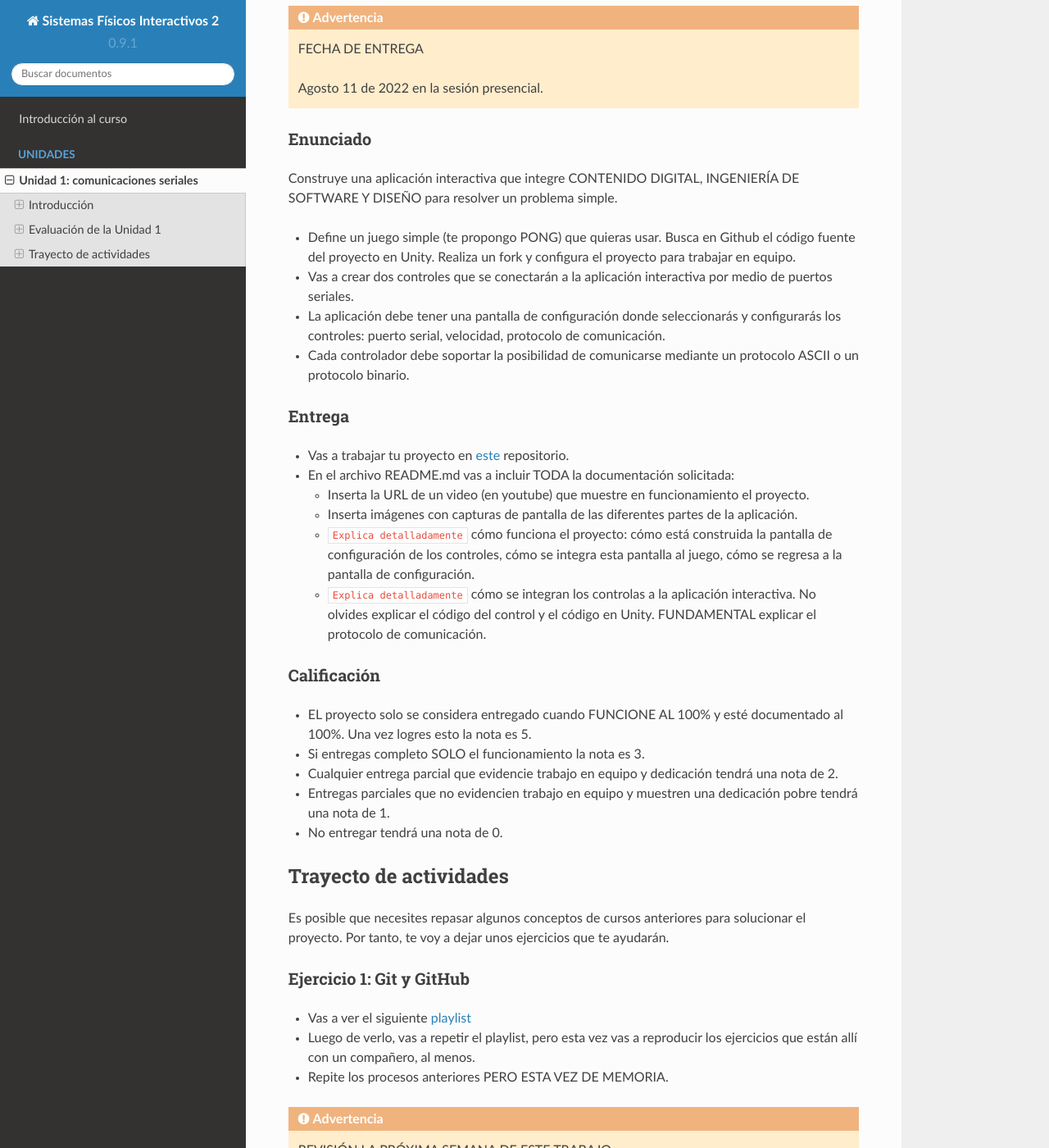
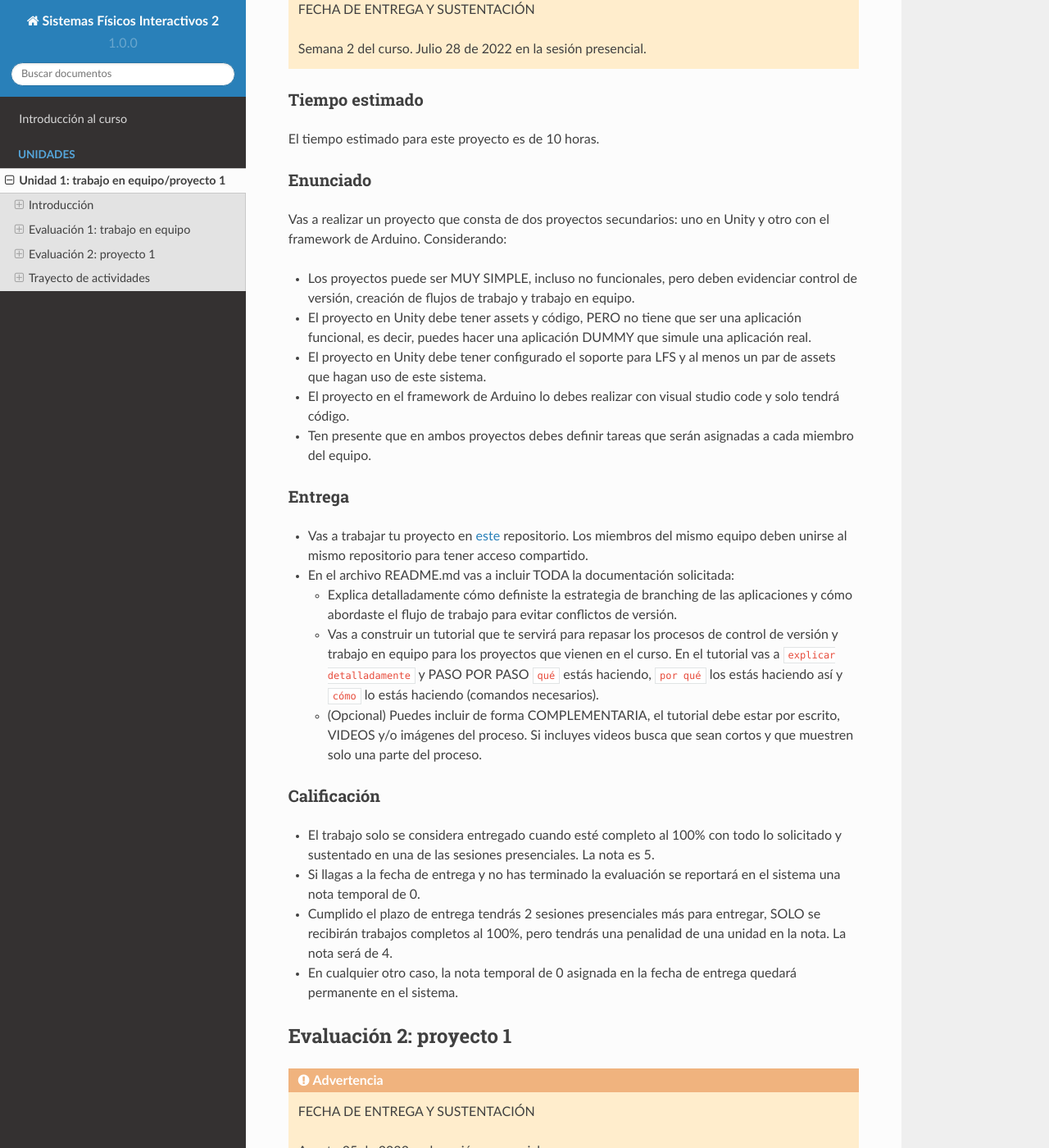
Before and after one commit to juanferfranco/SistemasFisicosInteractivos2, a Sphinx documentation site: the page built from docs/_unidad1/unidad1.rst, in a window 1280 px wide and 1400 px high, scrolled down 651 px. Shown: the whole window at 82% size. Built offline with Sphinx 7.4.7 and the Read the Docs theme 2.0.0, drawn with Linux system fonts in a browser that asks for light colours; pages that are not in the unit, such as notebooks, are missing from menus; some of the changed text lies outside the part shown.

```diff
--- a/docs/_unidad1/unidad1.rst
+++ b/docs/_unidad1/unidad1.rst
@@ -1,4 +1,4 @@
-Unidad 1. Comunicaciones seriales
+Unidad 1. Trabajo en equipo y proyecto 1
 ==============================================
 
 Introducción
@@ -10,9 +10,7 @@ Entre los aspectos a revisar están:
 * Comunicaciones seriales mediante protocolos ASCII y binarios
 * Técnicas de programación concurrente y programación orientada
   a objetos.
-
-Adicionalmente, en esta unidad vamos a repasar el uso de herramientas
-de trabajo en equipo bajo control de versión.
+* Herramientas y procesos con control de versión para trabajar en equipo
 
 Propósito de aprendizaje
 ***************************
@@ -24,12 +22,78 @@ de comunicación binarios y ASCII.
 Aplicar herramientas de control de versión al desarrollo del proyecto.
 
 
-Evaluación de la Unidad 1
+Evaluación 1: trabajo en equipo
+---------------------------------
+
+.. warning:: FECHA DE ENTREGA Y SUSTENTACIÓN
+
+    Semana 2 del curso. Julio 28 de 2022 en la sesión presencial.
+
+Tiempo estimado
+*******************
+
+El tiempo estimado para este proyecto es de 10 horas.
+
+
+Enunciado
+************
+
+Vas a realizar un proyecto que consta de dos proyectos secundarios: uno en Unity y otro con el
+framework de Arduino. Considerando:
+
+
+* Los proyectos puede ser MUY SIMPLE, incluso no funcionales, pero deben evidenciar control de versión,
+  creación de flujos de trabajo y trabajo en equipo.
+* El proyecto en Unity debe tener assets y código, PERO no tiene que ser una aplicación
+  funcional, es decir, puedes hacer una aplicación DUMMY que simule una aplicación real.
+* El proyecto en Unity debe tener configurado el soporte para LFS y al menos un par de assets
+  que hagan uso de este sistema.
+* El proyecto en el framework de Arduino lo debes realizar con visual studio code y
+  solo tendrá código.
+* Ten presente que en ambos proyectos debes definir tareas que serán asignadas a cada miembro
+  del equipo.
+
+
+Entrega
+*********
+
+* Vas a trabajar tu proyecto en `este <https://classroom.github.com/a/FFRXTVN->`__ repositorio. Los
+  miembros del mismo equipo deben unirse al mismo repositorio para tener acceso compartido.
+* En el archivo README.md vas a incluir TODA la documentación solicitada:
+
+  * Explica detalladamente cómo definiste la estrategia de branching de las aplicaciones y cómo
+    abordaste el flujo de trabajo para evitar conflictos de versión.
+  * Vas a construir un tutorial que te servirá para repasar los procesos de control de versión
+    y trabajo en equipo para los proyectos que vienen en el curso. En el tutorial vas a
+    ``explicar detalladamente`` y PASO POR PASO ``qué`` estás haciendo, ``por qué`` los estás haciendo
+    así y ``cómo`` lo estás haciendo (comandos necesarios).
+  * (Opcional) Puedes incluir de forma COMPLEMENTARIA, el tutorial debe estar por escrito, VIDEOS y/o imágenes
+    del proceso. Si incluyes videos busca que sean cortos y que muestren solo una parte del proceso.
+
+Calificación
+**************
+
+* El trabajo solo se considera entregado cuando esté completo al 100% con todo lo solicitado
+  y sustentado en una de las sesiones presenciales. La nota es 5.
+* Si llagas a la fecha de entrega y no has terminado la evaluación se reportará en el sistema una nota
+  temporal de 0.
+* Cumplido el plazo de entrega tendrás 2 sesiones presenciales más para entregar, SOLO se recibirán
+  trabajos completos al 100%, pero tendrás una penalidad de una unidad en la nota. La nota será de 4.
+* En cualquier otro caso, la nota temporal de 0 asignada en la fecha de entrega quedará permanente
+  en el sistema.
+
+Evaluación 2: proyecto 1
 ----------------------------
 
-.. warning:: FECHA DE ENTREGA
+.. warning:: FECHA DE ENTREGA Y SUSTENTACIÓN
 
-    Agosto 11 de 2022 en la sesión presencial.
+
+    Agosto 25 de 2022 en la sesión presencial.
+
+Tiempo estimado
+*******************
+
+El tiempo estimado para este proyecto es de 24 horas.
 
 
 Enunciado
@@ -40,13 +104,15 @@ DISEÑO para resolver un problema simple.
 
 
 * Define un juego simple (te propongo PONG) que quieras usar. Busca en Github el código fuente del proyecto
-  en Unity. Realiza un fork y configura el proyecto para trabajar en equipo.
+  en Unity. Realiza un fork y configura el proyecto para trabajar en equipo. Puede usar un juego propio.
 * Vas a crear dos controles que se conectarán a la aplicación interactiva por medio
   de puertos seriales.
 * La aplicación debe tener una pantalla de configuración donde seleccionarás y configurarás
   los controles: puerto serial, velocidad, protocolo de comunicación.
-* Cada controlador debe soportar la posibilidad de comunicarse mediante un protocolo ASCII
-  o un protocolo binario.
+* Cada control debe soportar la posibilidad de comunicarse mediante un protocolo ASCII
+  o un protocolo binario. Esta opción es configurable.
+* Recuerda configurar tu flujo de trabajo y el sistema de control de versión para las aplicaciones
+  de Unity y de los controles.
 
 Entrega
 *********
@@ -66,14 +132,15 @@ Entrega
 Calificación
 **************
 
-* EL proyecto solo se considera entregado cuando FUNCIONE AL 100% y esté documentado al
-  100%. Una vez logres esto la nota es 5.
-* Si entregas completo SOLO el funcionamiento la nota es 3.
-* Cualquier entrega parcial que evidencie trabajo en equipo y dedicación tendrá una nota de 2.
-* Entregas parciales que no evidencien trabajo en equipo y muestren una dedicación pobre
-  tendrá una nota de 1.
-* No entregar tendrá una nota de 0.
-
+* El proyecto solo se considera entregado cuando esté completo al 100% con todo lo solicitado
+  ``y`` sustentado en una de las sesiones presenciales. La nota es 5.
+* Si llagas a la fecha de entrega y no has terminado la evaluación se reportará en el sistema una nota
+  temporal de 0.
+* Cumplido el plazo de entrega tendrás 2 sesiones presenciales más para entregar y sustentar. ``SOLO`` se
+  recibirán trabajos completos al 100%, pero tendrás una penalidad de una unidad en la nota.
+  La nota será de 4.
+* En cualquier otro caso, la nota temporal de 0 asignada en la fecha de entrega quedará permanente
+  en el sistema.
 
 Trayecto de actividades
 --------------------------
@@ -84,15 +151,10 @@ proyecto. Por tanto, te voy a dejar unos ejercicios que te ayudarán.
 Ejercicio 1: Git y GitHub
 ******************************
 
-* Vas a ver el siguiente `playlist <https://www.youtube.com/watch?v=NB1womcQm7g&list=PLNoRsahkiuzWzJ18HSWT8ArYsi1gxFExm>`__
+* Mira el siguiente `playlist <https://www.youtube.com/watch?v=NB1womcQm7g&list=PLNoRsahkiuzWzJ18HSWT8ArYsi1gxFExm>`__
 * Luego de verlo, vas a repetir el playlist, pero esta vez vas a reproducir los ejercicios
-  que están allí con un compañero, al menos.
-* Repite los procesos anteriores PERO ESTA VEZ DE MEMORIA.
-
-.. warning:: REVISIÓN LA PRÓXIMA SEMANA DE ESTE TRABAJO.
-
-    Muestra al profesor el resultado de este ejercicio.
-
+  que están allí con tu equipo de trabajo.
+* Realiza la evaluación propuesta.
 
 Ejercicio 2: ESP32
 ******************************
@@ -118,7 +180,6 @@ sitio.
 
 Ejercicio 3: lee la documentación del ESP32 arduino core
 **********************************************************
-
 
 Con este ejercicio quiero que EXPLORES y que busques todo lo que te cause
 curiosidad acerca de la documentación oficial del PORT de arduino para el ESP32.
--- a/docs/conf.py
+++ b/docs/conf.py
@@ -24,9 +24,9 @@ copyright = '2022, Juan Franco'
 author = 'Juan Franco'
 
 # The short X.Y version
-version = '0.9.1'
+version = '1.0.0'
 # The full version, including alpha/beta/rc tags
-release = 'beta'
+release = 'rc'
 
 
 # -- General configuration ---------------------------------------------------
--- a/docs/index.rst
+++ b/docs/index.rst
@@ -18,7 +18,7 @@ Curso de 2 créditos y 96 horas totales
    :maxdepth: 1
    :caption: UNIDADES
 
-   Unidad 1: comunicaciones seriales <_unidad1/unidad1>
+   Unidad 1: trabajo en equipo/proyecto 1 <_unidad1/unidad1>
 ..
    Unidad 2: sensores y actuadores inteligentes <_unidad2/unidad2>
    Unidad 3: sensores y actuadores inalámbricos <_unidad3/unidad3>
```
Also changed, not shown: docs/_intro/intro.rst (+18 -28 lines).
